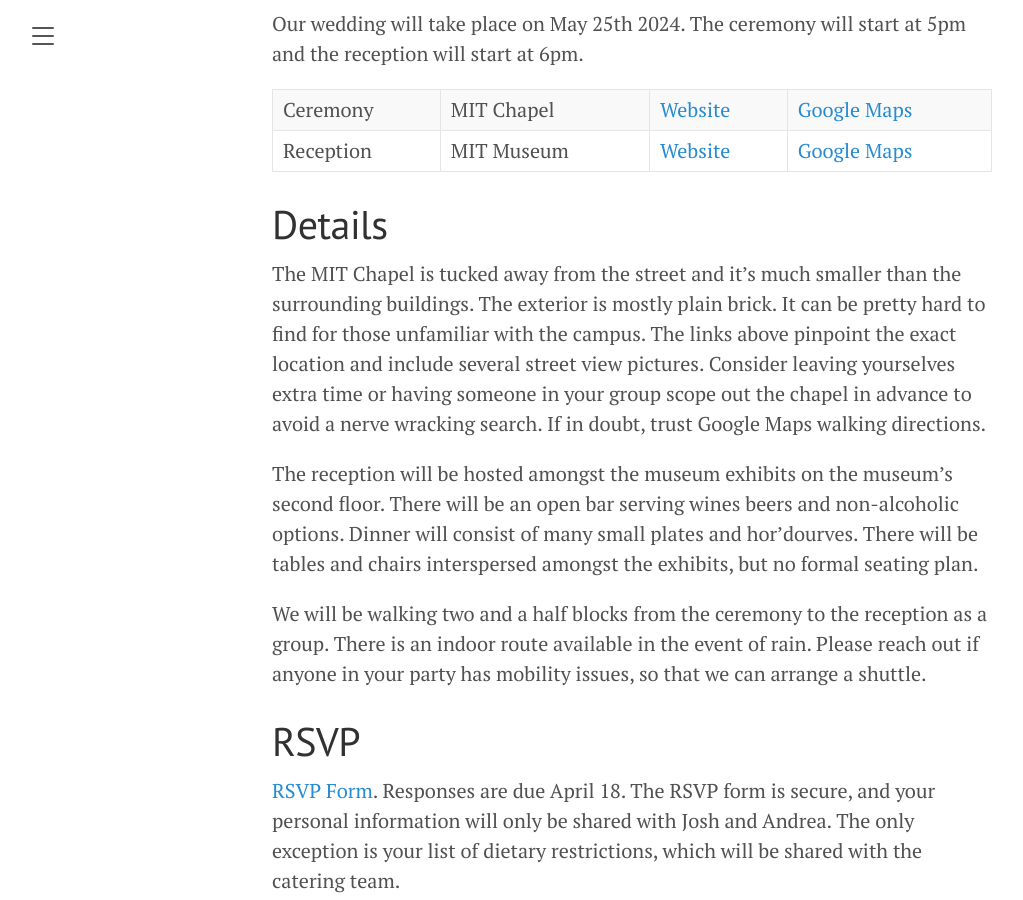
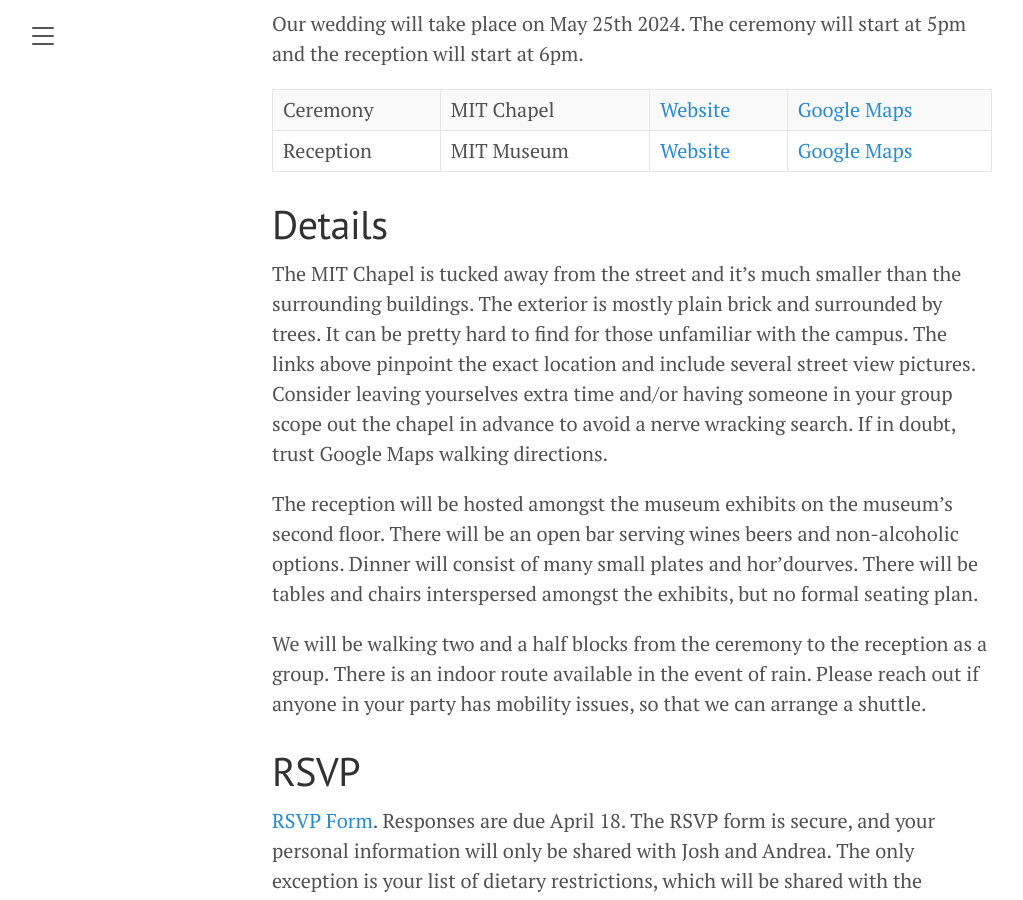
Before and after one commit to JoshBradshaw/andreajosh.github.io, a Jekyll site: the page built from _posts/2023-12-30-overview.md, in a window 1280 px wide and 900 px high, scrolled down 550 px. Shown: the whole window, without its empty margins (8-1031 px from the left). Built offline with Jekyll 4.4.1, drawn with Linux system fonts in a browser that asks for light colours.

Commit message:
Update 2023-12-30-overview.md

```diff
--- a/_posts/2023-12-30-overview.md
+++ b/_posts/2023-12-30-overview.md
@@ -14,7 +14,7 @@ Reception | MIT Museum | [Website](https://mitmuseum.mit.edu/) | [Google Maps](h
 
 # Details
 
-The MIT Chapel is tucked away from the street and it's much smaller than the surrounding buildings. The exterior is mostly plain brick. It can be pretty hard to find for those unfamiliar with the campus. The links above pinpoint the exact location and include several street view pictures. Consider leaving yourselves extra time or having someone in your group scope out the chapel in advance to avoid a nerve wracking search. If in doubt, trust Google Maps walking directions.
+The MIT Chapel is tucked away from the street and it's much smaller than the surrounding buildings. The exterior is mostly plain brick and surrounded by trees. It can be pretty hard to find for those unfamiliar with the campus. The links above pinpoint the exact location and include several street view pictures. Consider leaving yourselves extra time and/or having someone in your group scope out the chapel in advance to avoid a nerve wracking search. If in doubt, trust Google Maps walking directions.
 
 The reception will be hosted amongst the museum exhibits on the museum's second floor. There will be an open bar serving wines beers and non-alcoholic options. Dinner will consist of many small plates and hor'dourves. There will be tables and chairs interspersed amongst the exhibits, but no formal seating plan.
 
```
